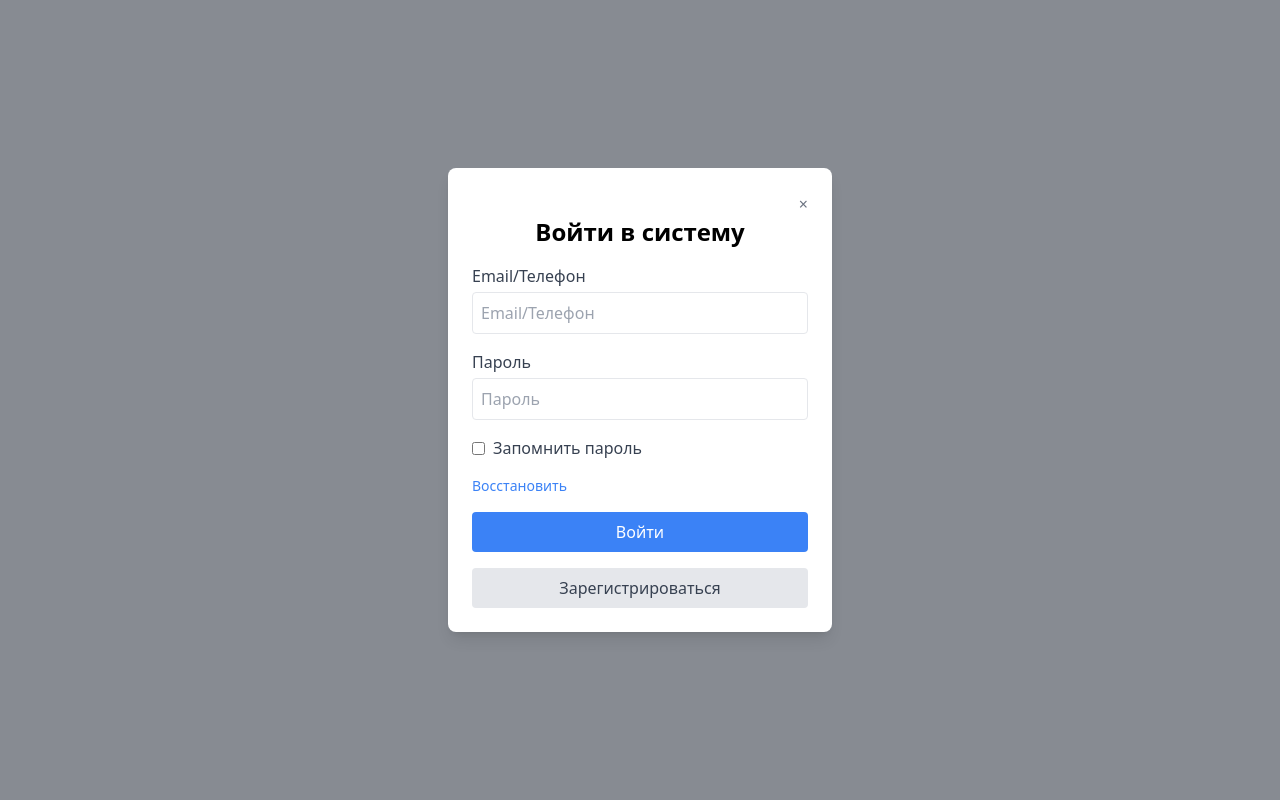
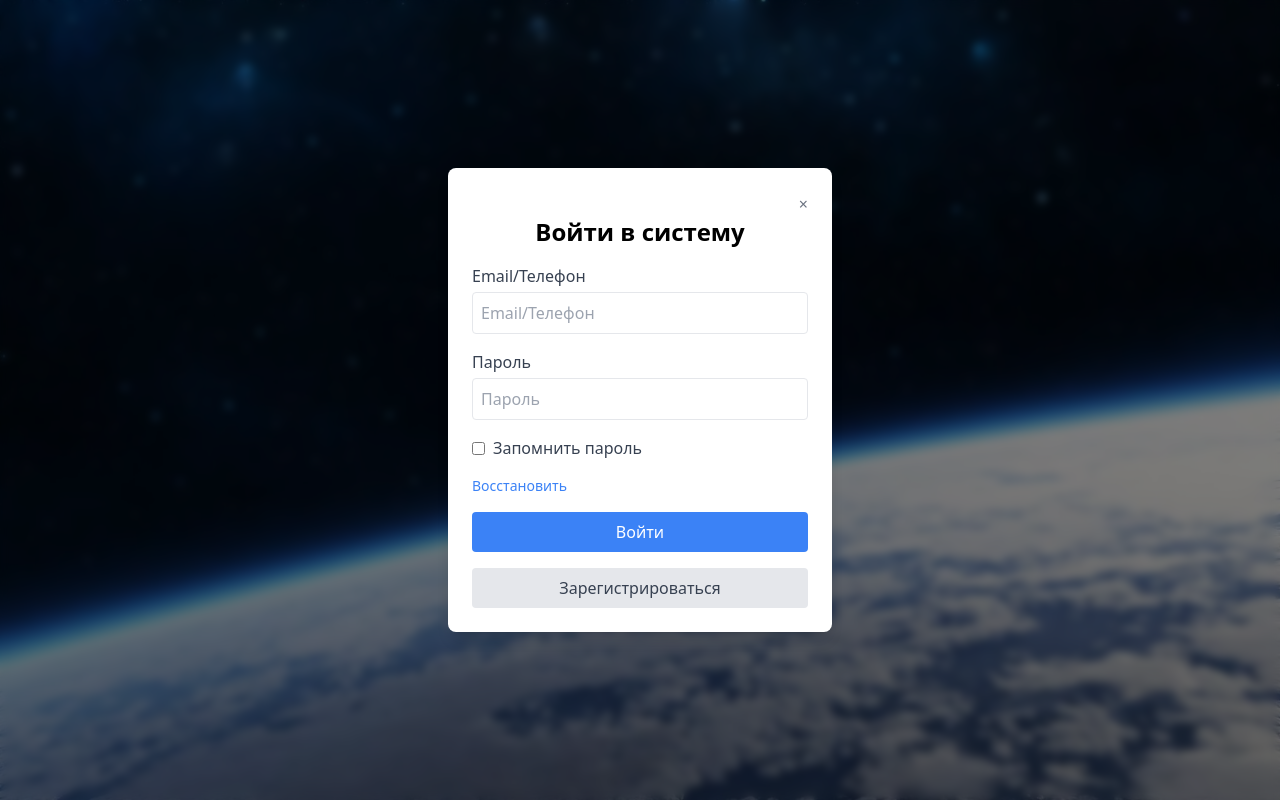
Before and after one commit to isstep/vue-EasySelect, a Vue app: page /login in a window 1280 px wide. Built offline with nearby package versions, Linux system fonts and the light colour scheme.

Commit message:
feat: add frosted glass effect to background of login modal

```diff
--- a/src/components/LoginComponent.vue
+++ b/src/components/LoginComponent.vue
@@ -1,5 +1,6 @@
 <script setup>
 import { ref } from 'vue'
+
 const email = ref('')
 const password = ref('')
 const rememberMe = ref(false)
@@ -18,16 +19,19 @@ const register = () => {
 <template>
   <div
     id="loginModal"
-    class="fixed inset-0 flex items-center justify-center bg-gray-900 bg-opacity-50"
+    class="fixed inset-0 flex items-center justify-center"
+    style="background-image: url('/i.webp'); background-size: cover; background-position: center;"
   >
-    <div class="bg-white p-6 rounded-lg shadow-lg max-w-sm w-full">
+    <div class="absolute inset-0 bg-black/50 backdrop-blur-sm"></div>
+
+    <div class="relative bg-white p-6 rounded-lg shadow-lg max-w-sm w-full">
       <div class="flex justify-end">
         <router-link to="/" class="flex items-center">
-      <div class="relative ">
-        <div class="absolute inset-0 w-8 h-8 -left-3 cursor-pointer"></div>
-        <button class="relative text-gray-500 hover:text-gray-700 z-10">&times;</button>
-      </div>
-    </router-link>
+          <div class="relative">
+            <div class="absolute inset-0 w-8 h-8 -left-3 cursor-pointer"></div>
+            <button class="relative text-gray-500 hover:text-gray-700 z-10">&times;</button>
+          </div>
+        </router-link>
       </div>
       <form @submit.prevent="login">
         <h2 class="text-2xl font-semibold mb-4 text-center">Войти в систему</h2>
```
